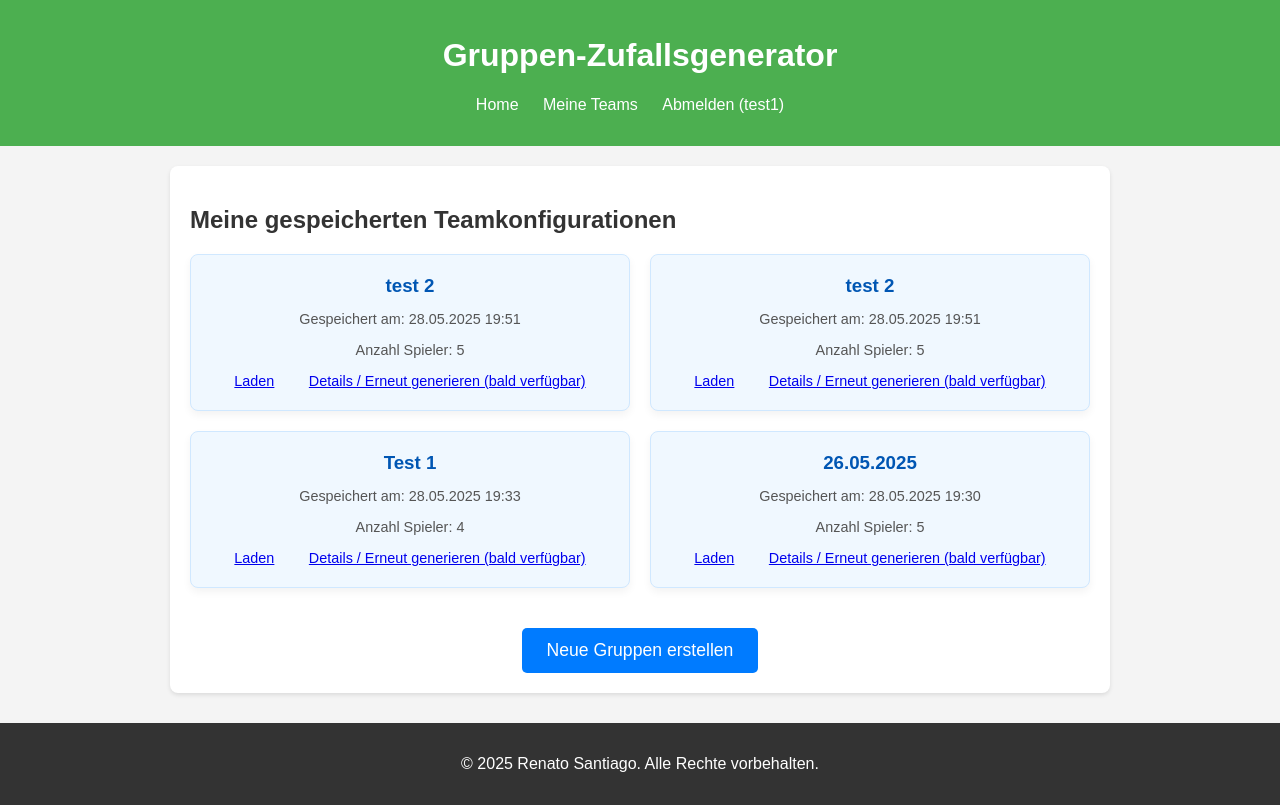
After one commit to reneidou/complete-group-randomizer, a Flask app: page /my_teams in a window 1280 px wide. The commit adds this page. Run offline with Flask 3, Linux system fonts and the light colour scheme; a user stored in the database is signed in.

Commit message:
Fehlerbehebung Login und Implementierung Ladefunktion für Teamkonfigurationen

```diff
--- a/app.py
+++ b/app.py
@@ -1,25 +1,161 @@
-from flask import Flask, render_template, request
-import random # Importiere das random-Modul für Zufallsfunktionen
+from flask import Flask, render_template, request, redirect, url_for, flash, session, g
+from flask_sqlalchemy import SQLAlchemy
+from werkzeug.security import generate_password_hash, check_password_hash
+import random
+import os
+import json # Benötigen wir, um JSON-Daten zu speichern
 
 app = Flask(__name__)
 
+# --- Datenbank Konfiguration ---
+# Pfad zur SQLite-Datenbankdatei
+app.config['SQLALCHEMY_DATABASE_URI'] = 'sqlite:///' + os.path.join(app.instance_path, 'site.db')
+app.config['SQLALCHEMY_TRACK_MODIFICATIONS'] = False
+app.config['SECRET_KEY'] = 'Dein_wirklich_sehr_geheimer_schluessel_bitte_aendern_im_produktivbetrieb_123ABC' # WICHTIG: Ersetze dies!
+
+db = SQLAlchemy(app)
+
+# Erstelle den instance-Ordner, falls er nicht existiert
+if not os.path.exists(app.instance_path):
+    os.makedirs(app.instance_path)
+
+# --- Datenbank-Modelle definieren ---
+class User(db.Model):
+    id = db.Column(db.Integer, primary_key=True)
+    username = db.Column(db.String(80), unique=True, nullable=False)
+    password_hash = db.Column(db.String(120), nullable=False)
+    teams = db.relationship('SavedTeamConfig', backref='user', lazy=True)
+
+    def set_password(self, password):
+        self.password_hash = generate_password_hash(password)
+
+    def check_password(self, password):
+        return check_password_hash(self.password_hash, password)
+
+    def __repr__(self):
+        return f'<User {self.username}>'
+
+class SavedTeamConfig(db.Model):
+    id = db.Column(db.Integer, primary_key=True)
+    user_id = db.Column(db.Integer, db.ForeignKey('user.id'), nullable=True) # User kann NULL sein für Gäste
+    name = db.Column(db.String(100), nullable=False) # Name der gespeicherten Konfiguration (z.B. "Meine Volleyball-Gruppe")
+    players_json = db.Column(db.Text, nullable=False) # JSON-String der Spieler (mit optionalen Ratings/Rollen)
+    group_settings_json = db.Column(db.Text, nullable=False) # JSON-String der Gruppeneinstellungen
+    timestamp = db.Column(db.DateTime, default=db.func.now())
+    results = db.relationship('SavedResult', backref='team_config', lazy=True, cascade="all, delete-orphan")
+
+    def __repr__(self):
+        return f'<SavedTeamConfig {self.name}>'
+
+class SavedResult(db.Model):
+    id = db.Column(db.Integer, primary_key=True)
+    config_id = db.Column(db.Integer, db.ForeignKey('saved_team_config.id'), nullable=False)
+    result_json = db.Column(db.Text, nullable=False) # JSON-String des Gruppeneinteilungs-Resultats
+    timestamp = db.Column(db.DateTime, default=db.func.now())
+
+    def __repr__(self):
+        return f'<SavedResult {self.id}>'
+
+# --- Jinja2 Custom Filters ---
+# Filter zum Konvertieren eines JSON-Strings in ein Python-Objekt
+def from_json_filter(value):
+    try:
+        return json.loads(value)
+    except (json.JSONDecodeError, TypeError):
+        return [] # Rückgabe einer leeren Liste oder eines geeigneten Standardwerts bei Fehler
+
+app.jinja_env.filters['fromjson'] = from_json_filter
+
+# --- Hooks und Helper-Funktionen ---
+# Wird vor jeder Anfrage ausgeführt, um den angemeldeten Benutzer zu laden
+@app.before_request
+def load_logged_in_user():
+    user_id = session.get('user_id')
+    if user_id is None:
+        g.user = None
+    else:
+        g.user = User.query.get(user_id)
+
+# --- Routen der Anwendung ---
+
 @app.route('/')
 def home():
+    # Beim ersten Laden der Seite oder bei der Rückkehr zur Home-Seite
+    # werden keine vorgeladenen Daten übergeben
     return render_template('index.html')
 
+# --- Registrierungs-Route ---
+@app.route('/register', methods=('GET', 'POST'))
+def register():
+    if g.user: # Wenn der Benutzer bereits angemeldet ist, direkt zur Home-Seite umleiten
+        return redirect(url_for('home'))
+
+    if request.method == 'POST':
+        username = request.form['username']
+        password = request.form['password']
+        error = None
+
+        if not username:
+            error = 'Benutzername ist erforderlich.'
+        elif not password:
+            error = 'Passwort ist erforderlich.'
+        elif User.query.filter_by(username=username).first() is not None:
+            error = f"Benutzername {username} ist bereits vergeben."
+
+        if error is None:
+            new_user = User(username=username)
+            new_user.set_password(password)
+            db.session.add(new_user)
+            db.session.commit()
+            flash('Registrierung erfolgreich! Du kannst dich jetzt anmelden.', 'success')
+            return redirect(url_for('login'))
+        flash(error, 'error')
+    return render_template('register.html')
+
+# --- Login-Route ---
+@app.route('/login', methods=('GET', 'POST'))
+def login():
+    if g.user: # Wenn der Benutzer bereits angemeldet ist, direkt zur Home-Seite umleiten
+        return redirect(url_for('home'))
+
+    if request.method == 'POST':
+        username = request.form['username']
+        password = request.form['password']
+        error = None
+        user = User.query.filter_by(username=username).first()
+
+        if user is None:
+            error = 'Ungültiger Benutzername.'
+        elif not user.check_password(password):
+            error = 'Falsches Passwort.'
+
+        if error is None:
+            session.clear()
+            session['user_id'] = user.id
+            flash('Erfolgreich angemeldet!', 'success')
+            return redirect(url_for('home')) # Oder zu einer Dashboard-Seite
+        flash(error, 'error')
+    return render_template('login.html')
+
+# --- Logout-Route ---
+@app.route('/logout')
+def logout():
+    session.clear()
+    flash('Du wurdest abgemeldet.', 'info')
+    return redirect(url_for('home'))
+
+# --- Gruppen-Generierungs-Route ---
 @app.route('/generate', methods=['POST'])
 def generate_groups():
-    names = [name.strip() for name in request.form.getlist('name[]') if name.strip()] # Namen bereinigen und leere entfernen
+    names = [name.strip() for name in request.form.getlist('name[]') if name.strip()]
     group_type = request.form['group_type']
 
-    # Überprüfen, ob genügend Namen vorhanden sind
     if not names:
-        # Wenn keine Namen eingegeben wurden, leite zurück zur Startseite mit einer Fehlermeldung
-        # (Später fügen wir echte Flash-Nachrichten hinzu)
-        return render_template('index.html', error_message="Bitte gib mindestens einen Namen ein.")
+        flash("Bitte gib mindestens einen Namen ein, um Gruppen zu generieren.", 'error')
+        return render_template('index.html')
 
     num_people = len(names)
-    random.shuffle(names) # Mische die Namen zufällig
+    random.shuffle(names)
 
     groups = []
 
@@ -29,12 +165,12 @@ def generate_groups():
             if num_groups <= 0:
                 raise ValueError("Anzahl Gruppen muss positiv sein.")
             if num_groups > num_people:
-                num_groups = num_people # Nicht mehr Gruppen als Personen erstellen
-                # Später eine Warnung ausgeben
+                num_groups = num_people
+                flash("Es wurden nicht mehr Gruppen als Personen erstellt.", 'info')
         except ValueError:
-            return render_template('index.html', error_message="Ungültige Anzahl Gruppen eingegeben.")
+            flash("Ungültige Anzahl Gruppen eingegeben.", 'error')
+            return render_template('index.html')
 
-        # Gleichmässige Verteilung der Namen auf die Gruppen
         for i in range(num_groups):
             groups.append([])
 
@@ -47,24 +183,101 @@ def generate_groups():
             if group_size <= 0:
                 raise ValueError("Gruppengrösse muss positiv sein.")
         except ValueError:
-            return render_template('index.html', error_message="Ungültige Gruppengrösse eingegeben.")
+            flash("Ungültige Gruppengrösse eingegeben.", 'error')
+            return render_template('index.html')
 
-        if group_size == 0: # Division durch Null verhindern, falls jemand 0 eingibt, was durch min="1" verhindert werden sollte
-             return render_template('index.html', error_message="Gruppengrösse kann nicht Null sein.")
+        if group_size == 0:
+             flash("Gruppengrösse kann nicht Null sein.", 'error')
+             return render_template('index.html')
 
-        # Teilen in Gruppen basierend auf der Grösse
         for i in range(0, num_people, group_size):
             group = names[i:i + group_size]
             groups.append(group)
 
-        # Optional: Umgang mit Rest (z.B. letzte Gruppe kleiner oder Namen verteilen)
-        # Für jetzt lassen wir die letzte Gruppe einfach kleiner.
-        # Später hier komplexere Logik, wie z.B. gleichmässiges Verteilen der Reste.
+    # Hier ist die Korrektur: JSON-Daten vorbereiten, bevor das Template gerendert wird
+    all_names_flat = [name for group in groups for name in group] # Flache Liste aller Namen
+    players_json_str = json.dumps(all_names_flat) # Konvertiere Liste zu JSON-String
 
+    # Gruppeneinstellungen erfassen (kann je nach Bedarf detaillierter sein)
+    group_settings_data = {
+        'group_type': group_type,
+        'num_groups': int(request.form.get('num_groups')) if group_type == 'num_groups' else None,
+        'group_size': int(request.form.get('group_size')) if group_type == 'group_size' else None
+    }
+    group_settings_json_str = json.dumps(group_settings_data) # Konvertiere Dictionary zu JSON-String
 
-    # Übergibt die generierten Gruppen an ein neues Template 'results.html'
-    return render_template('results.html', groups=groups)
+    return render_template(
+        'results.html',
+        groups=groups,
+        all_names_json=players_json_str,
+        group_settings_json=group_settings_json_str
+    )
 
+@app.route('/save_config', methods=['POST'])
+def save_config():
+    if not g.user:
+        flash("Bitte melde dich an, um Teamkonfigurationen zu speichern.", 'error')
+        return redirect(url_for('login'))
+
+    names_str = request.form.get('all_names_json')
+    group_settings_str = request.form.get('group_settings_json')
+    config_name = request.form.get('config_name')
+
+    if not names_str or not group_settings_str or not config_name:
+        flash("Fehler: Konfiguration konnte nicht gespeichert werden. Daten fehlen.", 'error')
+        return redirect(url_for('home'))
+
+    if not config_name.strip():
+        flash("Bitte gib einen Namen für die Konfiguration ein.", 'error')
+        return redirect(url_for('home'))
+
+    new_config = SavedTeamConfig(
+        user_id=g.user.id,
+        name=config_name.strip(),
+        players_json=names_str,
+        group_settings_json=group_settings_str
+    )
+    db.session.add(new_config)
+    db.session.commit()
+    flash(f'Teamkonfiguration "{config_name.strip()}" erfolgreich gespeichert!', 'success')
+    return redirect(url_for('my_teams'))
+
+@app.route('/my_teams')
+def my_teams():
+    if not g.user:
+        flash("Bitte melde dich an, um deine gespeicherten Teams zu sehen.", 'error')
+        return redirect(url_for('login'))
+
+    user_teams = SavedTeamConfig.query.filter_by(user_id=g.user.id).order_by(SavedTeamConfig.timestamp.desc()).all()
+    return render_template('my_teams.html', user_teams=user_teams)
+
+# --- NEUE ROUTE: Konfiguration laden ---
+@app.route('/load_config/<int:config_id>')
+def load_config(config_id):
+    if not g.user:
+        flash("Bitte melde dich an, um Konfigurationen zu laden.", 'error')
+        return redirect(url_for('login'))
+
+    config_to_load = SavedTeamConfig.query.filter_by(id=config_id, user_id=g.user.id).first()
+
+    if not config_to_load:
+        flash("Konfiguration nicht gefunden oder du hast keine Berechtigung, sie zu laden.", 'error')
+        return redirect(url_for('my_teams'))
+
+    # JSON-Strings in Python-Objekte umwandeln
+    loaded_names = json.loads(config_to_load.players_json)
+    loaded_settings = json.loads(config_to_load.group_settings_json)
+
+    flash(f'Konfiguration "{config_to_load.name}" erfolgreich geladen! Du kannst sie jetzt anpassen und erneut generieren.', 'success')
+
+    # Übergabe der geladenen Daten an das index.html-Template
+    return render_template(
+        'index.html',
+        loaded_names=loaded_names,
+        loaded_settings=loaded_settings
+    )
 
 if __name__ == '__main__':
+    with app.app_context():
+        db.create_all()
     app.run(debug=True)
--- a/static/css/style.css
+++ b/static/css/style.css
@@ -191,3 +191,78 @@ hr {
     border-radius: 5px;
     text-align: center;
 }
+
+/* Flash Messages */
+.flash-messages {
+    list-style: none;
+    padding: 0;
+    margin-bottom: 20px;
+}
+
+.flash-messages li {
+    padding: 10px;
+    margin-bottom: 10px;
+    border-radius: 5px;
+    font-weight: bold;
+}
+
+.flash-messages .success {
+    background-color: #d4edda; /* Helles Grün */
+    color: #155724; /* Dunkleres Grün */
+    border: 1px solid #c3e6cb;
+}
+
+.flash-messages .error {
+    background-color: #f8d7da; /* Helles Rot */
+    color: #721c24; /* Dunkleres Rot */
+    border: 1px solid #f5c6cb;
+}
+
+.flash-messages .info {
+    background-color: #d1ecf1; /* Helles Blau */
+    color: #0c5460; /* Dunkleres Blau */
+    border: 1px solid #bee5eb;
+}
+
+/* Anpassungen für das Speicherformular in results.html */
+.save-btn {
+    background-color: #28a745; /* Grüner */
+}
+
+.save-btn:hover {
+    background-color: #218838;
+}
+
+/* Container für gespeicherte Team-Konfigurationen auf my_teams.html */
+.team-configs-container {
+    display: grid;
+    grid-template-columns: repeat(auto-fill, minmax(300px, 1fr)); /* Responsive Gitter */
+    gap: 20px;
+    margin-top: 20px;
+}
+
+.config-card {
+    background-color: #f0f8ff; /* Sehr helles Blau */
+    border: 1px solid #d0e8ff;
+    border-radius: 8px;
+    padding: 20px;
+    box-shadow: 0 4px 8px rgba(0,0,0,0.05);
+    text-align: center;
+}
+
+.config-card h3 {
+    color: #0056b3; /* Dunkleres Blau */
+    margin-top: 0;
+    margin-bottom: 10px;
+}
+
+.config-card p {
+    font-size: 0.9em;
+    color: #555;
+}
+
+.button-small {
+    padding: 8px 15px;
+    font-size: 0.9em;
+    margin-top: 15px;
+}
--- a/templates/base.html
+++ b/templates/base.html
@@ -12,7 +12,14 @@
         <nav>
             <ul>
                 <li><a href="/">Home</a></li>
-                </ul>
+                {% if g.user %} {# Wenn ein Benutzer angemeldet ist #}
+                    <li><a href="{{ url_for('my_teams') }}">Meine Teams</a></li>
+                    <li><a href="{{ url_for('logout') }}">Abmelden ({{ g.user.username }})</a></li>
+                {% else %} {# Wenn kein Benutzer angemeldet ist #}
+                    <li><a href="{{ url_for('register') }}">Registrieren</a></li>
+                    <li><a href="{{ url_for('login') }}">Anmelden</a></li>
+                {% endif %}
+            </ul>
         </nav>
     </header>
 
--- /dev/null
+++ b/templates/my_teams.html
@@ -0,0 +1,41 @@
+{% extends "base.html" %}
+
+{% block title %}Meine Teams - Gruppen-Zufallsgenerator{% endblock %}
+
+{% block content %}
+    <h2>Meine gespeicherten Teamkonfigurationen</h2>
+
+    {% with messages = get_flashed_messages(with_categories=true) %}
+        {% if messages %}
+            <ul class="flash-messages">
+                {% for category, message in messages %}
+                    <li class="{{ category }}">{{ message }}</li>
+                {% endfor %}
+            </ul>
+        {% endif %}
+    {% endwith %}
+
+    {% if user_teams %}
+        <div class="team-configs-container">
+            {% for config in user_teams %}
+                <div class="config-card">
+                    <h3>{{ config.name }}</h3>
+                    <p>Gespeichert am: {{ config.timestamp.strftime('%d.%m.%Y %H:%M') }}</p>
+                    <p>Anzahl Spieler: {{ (config.players_json | fromjson) | length }}</p>
+                    <div class="config-actions">
+                        {# Neuer "Laden"-Button #}
+                        <a href="{{ url_for('load_config', config_id=config.id) }}" class="button button-small load-btn">Laden</a>
+                        <a href="#" class="button button-small">Details / Erneut generieren (bald verfügbar)</a>
+                        {# Löschen-Button folgt später #}
+                    </div>
+                </div>
+            {% endfor %}
+        </div>
+    {% else %}
+        <p>Du hast noch keine Teamkonfigurationen gespeichert. Generiere jetzt welche auf der <a href="{{ url_for('home') }}">Startseite</a>!</p>
+    {% endif %}
+
+    <div class="actions-container">
+        <a href="{{ url_for('home') }}" class="button">Neue Gruppen erstellen</a>
+    </div>
+{% endblock %}
```
Also changed, not shown: requirements.txt (+13 -0 lines), templates/index.html (+27 -12 lines), templates/login.html (added, +27 -0 lines), templates/register.html (added, +27 -0 lines), templates/results.html (+18 -2 lines), instance/site.db (added).
